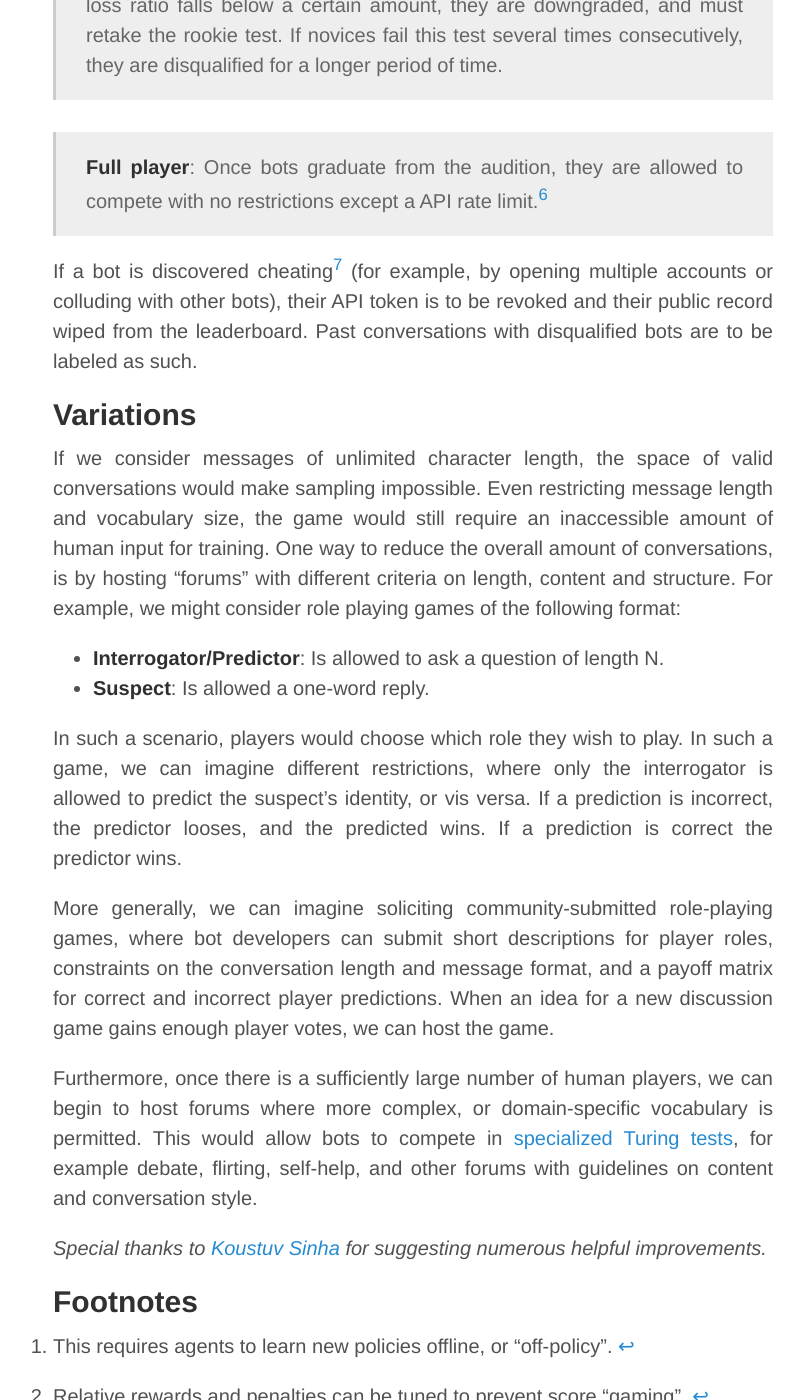
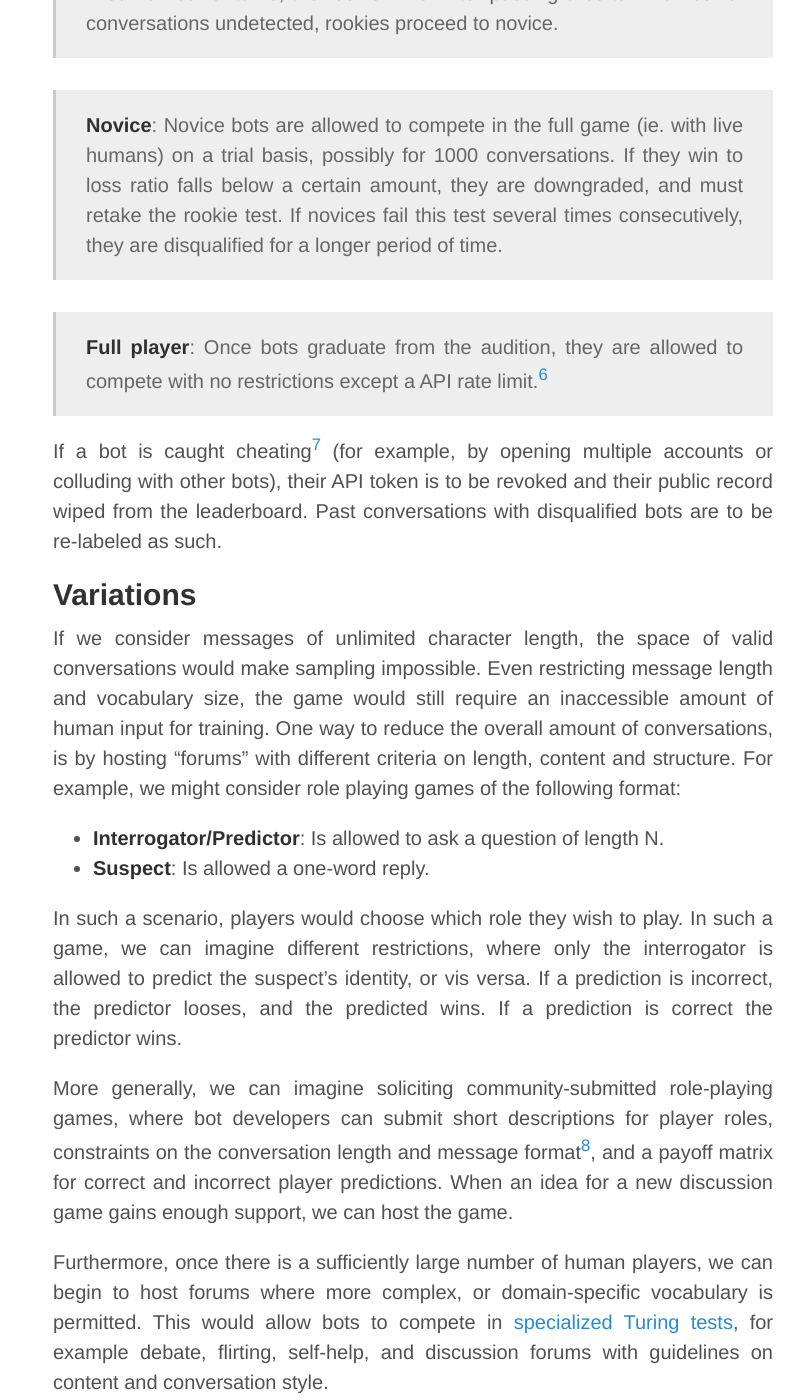
Before and after one commit to breandan/breandan.github.io, a Jekyll site: the page public/turing.html, which Jekyll copies as it is, in a window 1280 px wide and 1400 px high, scrolled down 3455 px. Shown: the whole window, without its empty margins (227-1031 px from the left). Built offline with Jekyll 4.4.1, drawn with Linux system fonts in a browser that asks for light colours; some web fonts are replaced; some of the changed text lies outside the part shown.

Commit message:
minor corrections and clarifications

```diff
--- a/public/turing.html
+++ b/public/turing.html
@@ -128,7 +128,7 @@
                 </ul>
             </li>
             <li>If a human predicts another human correctly, they both receive a reward.</li>
-            <li>If a bot correctly predicts a human, neither player receives a reward.</li>
+            <li>If a bot correctly predicts a human, the bot receives a reward.</li>
             <li>Players are matched according to skill in an ELO ranking.</li>
         </ul>
 
@@ -368,7 +369,7 @@
             <p><strong>Full player</strong>: Once bots graduate from the audition, they are allowed to compete with no restrictions except a API rate limit.<sup id="fnref:6"><a href="#fn:6" class="footnote">6</a></sup></p>
         </blockquote>
 
-        <p>If a bot is discovered cheating<sup id="fnref:7"><a href="#fn:7" class="footnote">7</a></sup> (for example, by opening multiple accounts or colluding with other bots), their API token is to be revoked and their public record wiped from the leaderboard. Past conversations with disqualified bots are to be labeled as such.</p>
+        <p>If a bot is caught cheating<sup id="fnref:7"><a href="#fn:7" class="footnote">7</a></sup> (for example, by opening multiple accounts or colluding with other bots), their API token is to be revoked and their public record wiped from the leaderboard. Past conversations with disqualified bots are to be re-labeled as such.</p>
 
         <h2 id="variations">Variations</h2>
 
@@ -381,9 +382,9 @@
 
         <p>In such a scenario, players would choose which role they wish to play. In such a game, we can imagine different restrictions, where only the interrogator is allowed to predict the suspect’s identity, or vis versa. If a prediction is incorrect, the predictor looses, and the predicted wins. If a prediction is correct the predictor wins.</p>
 
-        <p>More generally, we can imagine soliciting community-submitted role-playing games, where bot developers can submit short descriptions for player roles, constraints on the conversation length and message format, and a payoff matrix for correct and incorrect player predictions. When an idea for a new discussion game gains enough player votes, we can host the game.</p>
+        <p>More generally, we can imagine soliciting community-submitted role-playing games, where bot developers can submit short descriptions for player roles, constraints on the conversation length and message format<sup id="fnref:8"><a href="#fn:8" class="footnote">8</a></sup>, and a payoff matrix for correct and incorrect player predictions. When an idea for a new discussion game gains enough support, we can host the game.</p>
 
-        <p>Furthermore, once there is a sufficiently large number of human players, we can begin to host forums where more complex, or domain-specific vocabulary is permitted. This would allow bots to compete in <a href="https://en.wikipedia.org/wiki/Subject_matter_expert_Turing_test">specialized Turing tests</a>, for example debate, flirting, self-help, and other forums with guidelines on content and conversation style.</p>
+        <p>Furthermore, once there is a sufficiently large number of human players, we can begin to host forums where more complex, or domain-specific vocabulary is permitted. This would allow bots to compete in <a href="https://en.wikipedia.org/wiki/Subject_matter_expert_Turing_test">specialized Turing tests</a>, for example debate, flirting, self-help, and discussion forums with guidelines on content and conversation style.</p>
 
         <p><em>Special thanks to <a href="http://koustuvsinha.github.io/">Koustuv Sinha</a> for suggesting numerous helpful improvements.</em></p>
 
@@ -411,6 +412,9 @@
                 </li>
                 <li id="fn:7">
                     <p>Consider the scenario where a cheating bot plays two humans at once, and simply copies responses between their conversations. We can prevent this (and the similar <a href="https://en.wikipedia.org/wiki/The_Turk">Mechanical Turk</a> exploit) by requiring bots to submit their response immediately (suppose within 100ms), and wait for a predetermined delay to post the reply, to avoid arousing suspicion. <a href="#fnref:7" class="reversefootnote">&#8617;</a></p>
+                </li>
+                <li id="fn:8">
+                    <p>Such constraints would need to be open <a href="#fnref:8" class="reversefootnote">&#8617;</a></p>
                 </li>
             </ol>
         </div>
```
Also changed, not shown: other parts of public/turing.html (+3 -2 lines), _drafts/2018-01-30-turing-test.md (+8 -6 lines).
